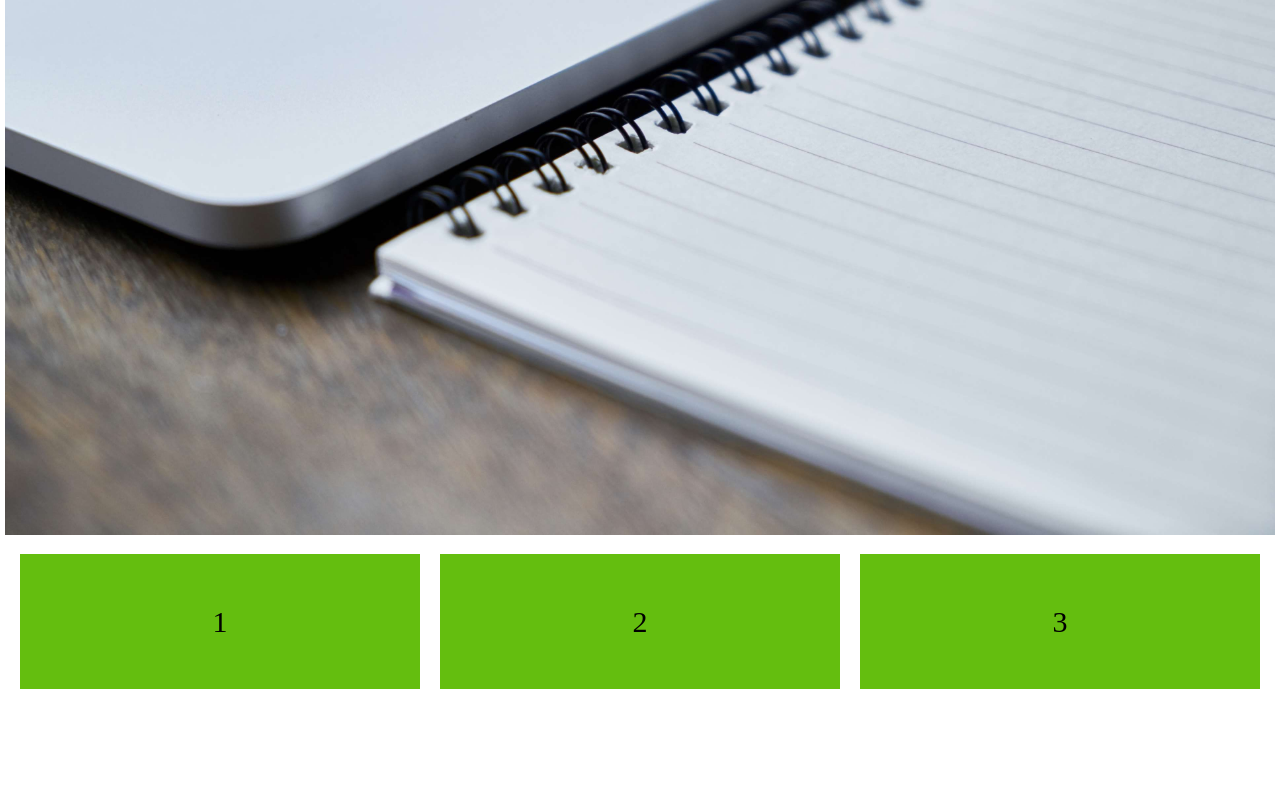
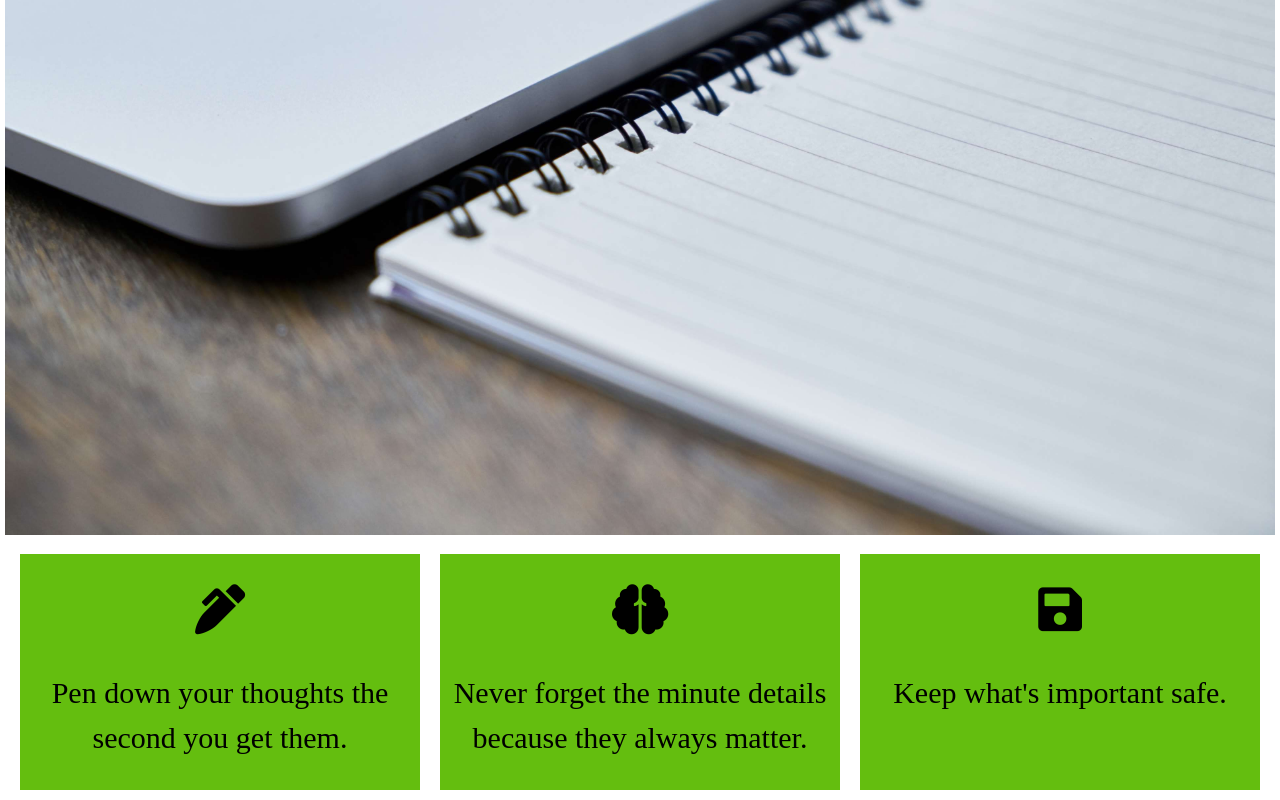
Before and after one commit to jasonjoe1/my-diary, a plain HTML site: page UI/index.html in a window 1280 px wide. Shown: the part 387-1187 px from the top of the page. Before the commit the page ends 1086 px from the top, so only its background shows below. Drawn offline with Linux system fonts and the light colour scheme.

Commit message:
added fontawesome to UI

```diff
--- a/UI/index.html
+++ b/UI/index.html
@@ -5,6 +5,7 @@
     <meta name="viewport" content="width=device-width, initial-scale=1.0">
     <meta http-equiv="X-UA-Compatible" content="ie=edge">
     <link rel="stylesheet" href="style.css">
+    <link rel="stylesheet" href="https://use.fontawesome.com/releases/v5.2.0/css/all.css" integrity="sha384-hWVjflwFxL6sNzntih27bfxkr27PmbbK/iSvJ+a4+0owXq79v+lsFkW54bOGbiDQ" crossorigin="anonymous">
     <title>My Diary</title>
 </head>
 <header id='header'>
@@ -26,13 +27,16 @@
 
       <section>
         <div class="bottom">
-          <p>1</p>
+          <p><i class="fas fa-pen-alt" style="font-size:50px;"></i></p>
+          <p>Pen down your thoughts the second you get them.</p>
         </div>
         <div class="bottom">
-          <p>2</p>
+          <p><i class="fas fa-brain" style="font-size: 50px;"></i></p>
+          <p>Never forget the minute details because they always matter.</p>
         </div>
         <div class="bottom">
-          <p>3</p>
+          <p><i class="fas fa-save" style="font-size: 50px;"></i></p>
+          <p>Keep what's important safe.</p>
         </div>
       </section>
 
--- a/UI/style.css
+++ b/UI/style.css
@@ -97,6 +97,7 @@ img {
   width: 400px;
   margin: 10px;
   text-align: center;
-  line-height: 75px;
+  line-height: 45px;
   font-size: 30px;
+  height: auto;
 }
```
